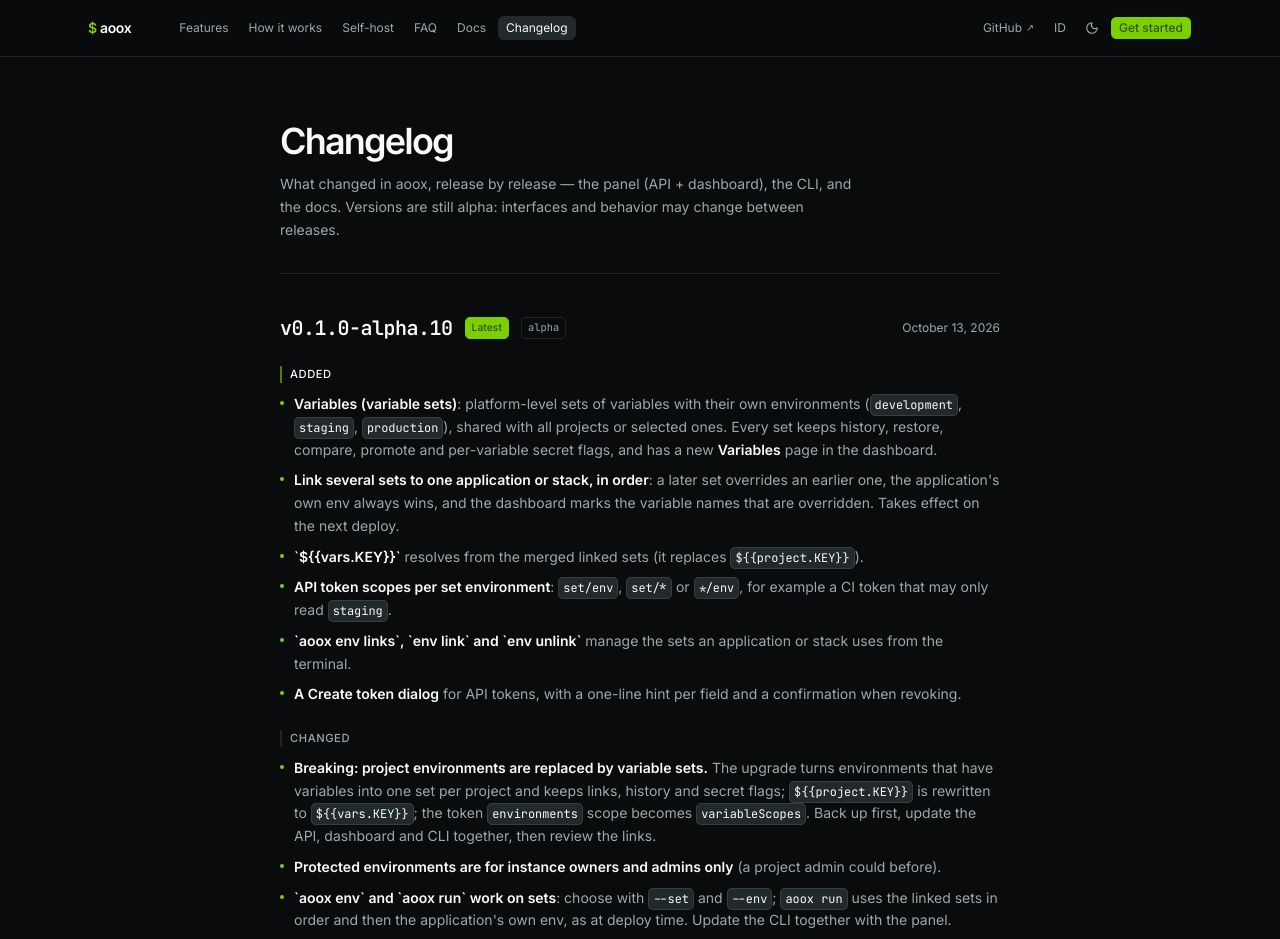
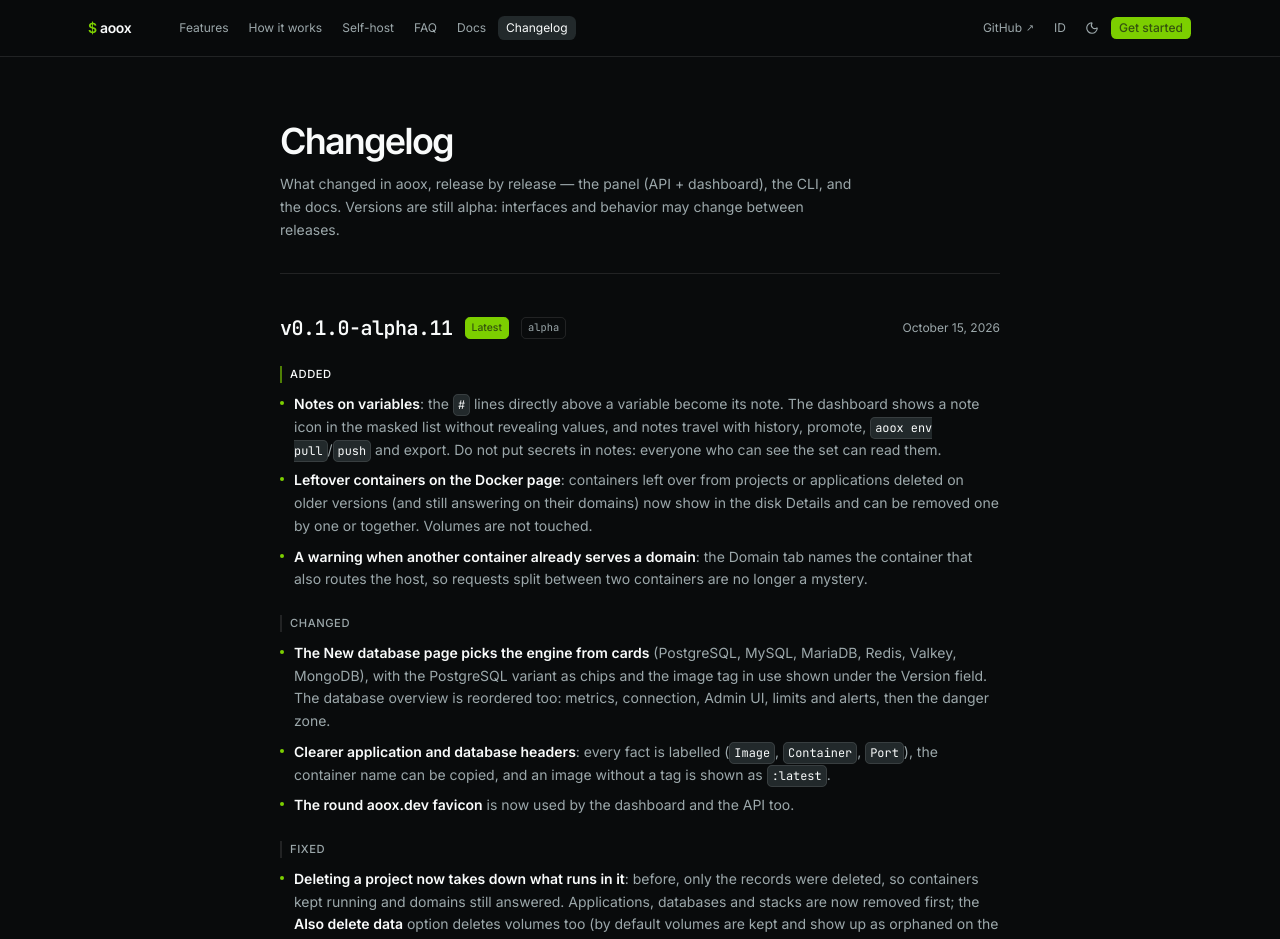
Before and after one commit to hideandseeklab/aoox-landing, a Next.js app: page /changelog in a window 1280 px wide. Shown: the top 939 px of the page. Built offline with nearby package versions, Linux system fonts and the light colour scheme.

Commit message:
docs: changelog for 0.1.0-alpha.11

```diff
--- a/src/content/changelog.ts
+++ b/src/content/changelog.ts
@@ -29,6 +29,60 @@ export const GITHUB_ORG = "https://github.com/hideandseeklab"
 export const CHANGELOG_REPOS = ["aoox-api", "aoox-web", "aoox-cli", "aoox-landing"] as const
 
 export const RELEASES: Release[] = [
+  {
+    version: "0.1.0-alpha.11",
+    date: "2026-10-15",
+    channel: "alpha",
+    groups: [
+      {
+        kind: "added",
+        items: [
+          {
+            id: "**Catatan per variabel**: baris `#` tepat di atas sebuah variabel menjadi catatannya. Panel menampilkan ikon catatan di daftar yang masih tersamar tanpa membuka nilainya, dan catatan ikut riwayat, promosi, `aoox env pull`/`push`, dan ekspor. Jangan simpan rahasia di catatan: semua orang yang bisa melihat set ini bisa membacanya.",
+            en: "**Notes on variables**: the `#` lines directly above a variable become its note. The dashboard shows a note icon in the masked list without revealing values, and notes travel with history, promote, `aoox env pull`/`push` and export. Do not put secrets in notes: everyone who can see the set can read them.",
+          },
+          {
+            id: "**Daftar container sisa di halaman Docker**: container dari project atau aplikasi yang dihapus di versi lama (dan masih menjawab di domainnya) kini terlihat di Details disk dan bisa dihapus satu per satu atau sekaligus. Volume tidak disentuh.",
+            en: "**Leftover containers on the Docker page**: containers left over from projects or applications deleted on older versions (and still answering on their domains) now show in the disk Details and can be removed one by one or together. Volumes are not touched.",
+          },
+          {
+            id: "**Peringatan saat domain masih dipakai container lain**: tab Domain menyebut container yang juga mengarah ke host itu, supaya permintaan yang terbagi dua tidak membingungkan.",
+            en: "**A warning when another container already serves a domain**: the Domain tab names the container that also routes the host, so requests split between two containers are no longer a mystery.",
+          },
+        ],
+      },
+      {
+        kind: "changed",
+        items: [
+          {
+            id: "**Halaman database baru memilih engine dari kartu** (PostgreSQL, MySQL, MariaDB, Redis, Valkey, MongoDB), dengan varian PostgreSQL berupa chip dan tag image yang dipakai terlihat di bawah kolom Version. Ringkasan database juga disusun ulang: metrik, koneksi, Admin UI, batas dan alert, lalu zona berbahaya.",
+            en: "**The New database page picks the engine from cards** (PostgreSQL, MySQL, MariaDB, Redis, Valkey, MongoDB), with the PostgreSQL variant as chips and the image tag in use shown under the Version field. The database overview is reordered too: metrics, connection, Admin UI, limits and alerts, then the danger zone.",
+          },
+          {
+            id: "**Header aplikasi dan database lebih jelas**: setiap fakta berlabel (`Image`, `Container`, `Port`), nama container bisa disalin, dan image tanpa tag ditampilkan sebagai `:latest`.",
+            en: "**Clearer application and database headers**: every fact is labelled (`Image`, `Container`, `Port`), the container name can be copied, and an image without a tag is shown as `:latest`.",
+          },
+          {
+            id: "**Favicon bulat aoox.dev** kini dipakai juga oleh dashboard dan API.",
+            en: "**The round aoox.dev favicon** is now used by the dashboard and the API too.",
+          },
+        ],
+      },
+      {
+        kind: "fixed",
+        items: [
+          {
+            id: "**Menghapus project kini menghentikan isinya**: sebelumnya hanya catatannya yang dihapus sehingga container tetap berjalan dan domain masih menjawab. Sekarang aplikasi, database, dan stack dihapus lebih dulu; opsi **Also delete data** juga menghapus volume (bawaannya volume disimpan dan muncul sebagai yatim di Docker). Menghapus aplikasi juga membersihkan container blue/green-nya.",
+            en: "**Deleting a project now takes down what runs in it**: before, only the records were deleted, so containers kept running and domains still answered. Applications, databases and stacks are now removed first; the **Also delete data** option deletes volumes too (by default volumes are kept and show up as orphaned on the Docker page). Deleting an application also cleans up its blue/green container.",
+          },
+          {
+            id: "**Editor variabel tidak lagi menghapus komentar** saat disimpan dari tampilan Rows: catatan, komentar judul bagian, dan pengelompokan baris kosong tetap utuh.",
+            en: "**The variable editor no longer deletes comments** when saving from Rows view: notes, section-header comments and blank-line grouping are kept.",
+          },
+        ],
+      },
+    ],
+  },
   {
     version: "0.1.0-alpha.10",
     date: "2026-10-13",
```
Also changed, not shown: 1 other file (tests, documents, lock files or other folders).
